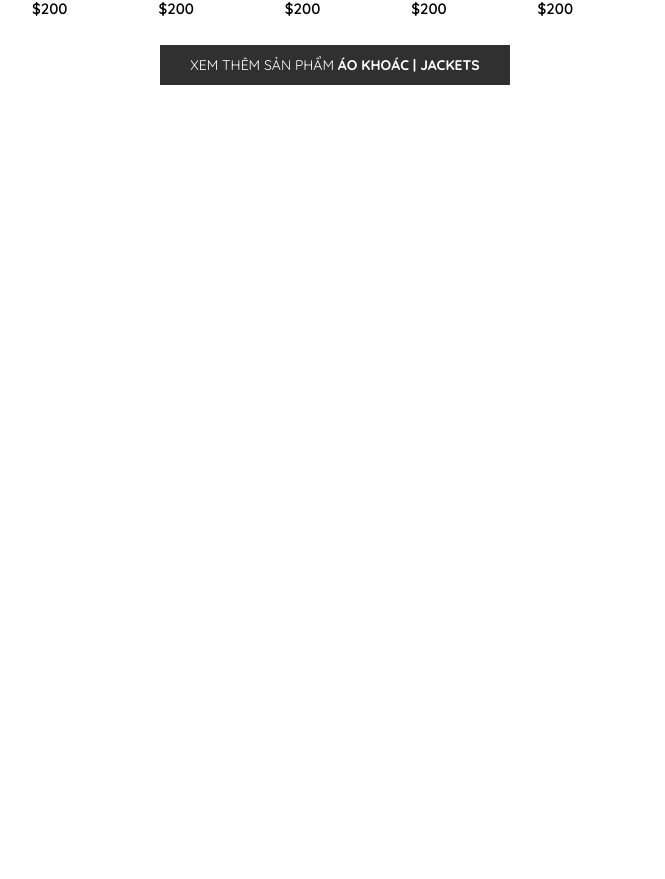
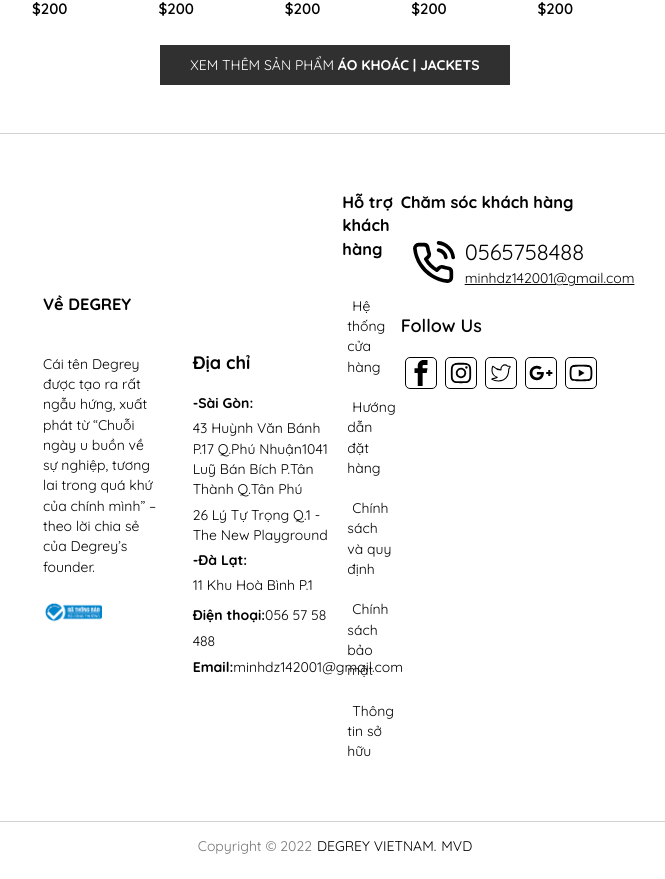
Before and after one commit to MVID14/Degrey_Reactjc, a React (Create React App) app: page / in a window 1280 px wide. Shown: the part 2214-3093 px from the top of the page, without its empty margins (305-970 px from the left). Before the commit the page ends 2347 px from the top, so only its background shows below. Built offline with nearby package versions, Linux system fonts and the light colour scheme; the HTML template or start-up script is replaced by a standard one.

Commit message:
finishHome

```diff
--- a/package.json
+++ b/package.json
@@ -9,6 +9,7 @@
     "react": "^18.2.0",
     "react-dom": "^18.2.0",
     "react-icons": "^4.6.0",
+    "react-router-dom": "^6.4.3",
     "react-scripts": "5.0.1",
     "sass": "^1.56.0",
     "web-vitals": "^2.1.4"
--- a/src/App.js
+++ b/src/App.js
@@ -1,16 +1,19 @@
 import React from 'react'
 import './app.css'
+import Footer from './components/Footer/Footer'
 import Home from './components/Home/Home.jsx'
 import Main from './components/Main/Main.jsx'
 import Navbar from "./components/Navbar/Navbar.jsx"
+import {BrowserRouter} from 'react-router-dom'
 
 const App = () => {
   return (
-    <>
+    <BrowserRouter>
       <Navbar/>
       <Home/>
       <Main/>
-    </>
+      <Footer/>
+    </BrowserRouter>
   )
 }
 
--- a/src/components/Footer/Footer.jsx
+++ b/src/components/Footer/Footer.jsx
@@ -1,9 +1,103 @@
 import React from 'react'
 import "./footer.scss"
 
+import {ImFacebook} from "react-icons/im"
+import {AiOutlineInstagram} from "react-icons/ai"
+import {CiTwitter} from "react-icons/ci"
+import {AiOutlineYoutube} from "react-icons/ai"
+import {AiOutlineGooglePlus} from "react-icons/ai"
+import {FiPhoneCall} from "react-icons/fi"
+
+
+
+//
+import img from "../../assets/img/logo_accept.webp"
+
+
 const Footer = () => {
   return (
-    <div>Footer</div>
+      <section className='footerSection'>
+        <footer className='mainFooter'>
+            <div className="footer container">
+              <div className="footerContent grid ">
+                <div className="footerContent_left ">
+                  <div className="footerContent_left_title">
+                      <h3>Về DEGREY</h3>
+                  </div>
+                  <div className="footerContent_left_content flex">
+                      <div className="footerContent_left_content_left">
+                        <p>Cái tên Degrey được tạo ra rất ngẫu hứng, xuất phát từ “Chuỗi ngày u buồn về sự nghiệp, tương lai trong quá khứ của chính mình” – theo lời chia sẻ của Degrey’s founder.</p>
+                        <img src={img} alt="" />
+                      </div>
+                      <div className="footerContent_left_content_right">
+                        <h6>Địa chỉ</h6>
+                        <div className="footerContent_left_content_right_address">
+                          <h6>-Sài Gòn:</h6>
+                          <p>43 Huỳnh Văn Bánh P.17 Q.Phú Nhuận1041 Luỹ Bán Bích P.Tân Thành Q.Tân Phú</p>
+                          <p>26 Lý Tự Trọng Q.1 - The New Playground</p>
+                          <h6>-Đà Lạt:</h6>
+                          <p>11 Khu Hoà Bình P.1</p>
+                          <span><b>Điện thoại:</b></span>
+                          <span>056 57 58 488 <br /></span>
+                          <span><b>Email:</b></span>
+                          <span>minhdz142001@gmail.com</span>
+                        </div>
+                      </div>
+                  </div>
+                </div>
+
+                <div className="footerContent_right flex ">
+                  <div className="footerContent_three flex  ">
+                      <div className="support_customer_title">
+                         <h3>Hỗ trợ khách hàng</h3>
+                        <div className="supportFooter__inner">
+                          <ul>
+                            <li><a href="">Hệ thống cửa hàng</a></li>
+                            <li><a href="">Hướng dẫn đặt hàng</a></li>
+                            <li><a href="">Chính sách và quy định</a></li>
+                            <li><a href="">Chính sách bảo mật</a></li>
+                            <li><a href="">Thông tin sở hữu</a></li>
+                          </ul>
+                        </div>
+                      </div>
+                    </div>
+                  <div className="footerContent_three flex">
+                      <div className="customer_care_title">
+                        <h3>Chăm sóc khách hàng</h3>
+                        <div className="customerCareFooter__inner">
+                          <div className="customerCareFooter__inner__contact flex">
+                                {/* <div className="customerCareFooter__inner__contact_icon">
+                                </div> */}
+                                <FiPhoneCall className="icon"/>
+                                <div className="customerCareFooter__inner__contact_content">
+                                  <p>0565758488</p>
+                                  <u typeof='email'>minhdz142001@gmail.com</u>
+                                </div>
+                          </div>
+                        </div>
+                        <div className="customerCareFooter__inner__social">
+                            <div className="customerCareFooter__inner__social_title">
+                              <p>Follow Us</p>
+                            </div>
+                            <ImFacebook className='icon'/>
+                            <AiOutlineInstagram className='icon'/>
+                            <CiTwitter className='icon'/>
+                            <AiOutlineGooglePlus className='icon'/>
+                            <AiOutlineYoutube className='icon'/>
+                        </div>
+                        </div>
+                  </div>
+                </div>
+              </div>
+            </div>
+        </footer>
+        <div className="footerFooter container flex">
+          <p>Copyright © 2022
+          <a href="https://degrey.vn/?fbclid=IwAR1DMRsHT1TyEnlxmqd0_N6Aoku2PbU-XlIWRIVOXPQcLWOztWdirePz9Bs">DEGREY VIETNAM.</a>
+          <a href="">MVD</a>
+          </p>
+        </div>
+      </section>
   )
 }
 
--- a/src/components/Footer/footer.scss
+++ b/src/components/Footer/footer.scss
@@ -0,0 +1,148 @@
+
+    .footer{
+        width: 100%;
+        height: 100%;
+        color: black;
+        border-top: 1px solid #D0D0D0;
+        border-bottom: 1px solid #D0D0D0;
+
+        .footerContent{
+            width: 100%;
+            height: 100%;
+            background: white;
+            padding: 40px 20px;
+            grid-template-columns: repeat(2, 1fr) ;
+
+            .footerContent_left{
+                width: 100%;
+                .footerContent_left_title{
+                }
+                .footerContent_left_content{
+                    width: 100%;
+                    height: 100%;
+                    gap: 2rem;
+                    .footerContent_left_content_left{
+                        width: 50%;
+                        height: 100%;
+                        p{
+                            font-size: 14px;
+                            margin-top: -30px;
+                        }
+                        img{
+                            margin-top: 10px;
+                            width: 50%;
+                        }
+                    }
+
+                    .footerContent_left_content_right{
+                        width: 50%;
+                        font-size: 18px;
+                        margin: 0;
+                        h6{
+                            margin: 17px 0px;
+                            font-size: 18px;
+                        }
+                        .footerContent_left_content_right_address{
+
+                            h6{
+                                margin: 0;
+                                font-size: 14px;
+                            }
+                            p{
+                                font-size: 14px;
+                                margin: 5px 0;
+                            }
+                            span{
+                                font-size: 14px;
+                            }
+                        }
+                    }
+                }
+            }
+
+            .footerContent_right{
+                width: 100%;
+                height: 100%;
+                .footerContent_three{
+                    width: 100%;
+                    height: 100%;
+                    display: flex;
+                    flex-direction: column;
+                    .support_customer_title{
+
+                        .supportFooter__inner{
+
+                            ul{
+                                margin-top: 34px;
+                                li{
+                                    margin: 20px 5px;
+
+                                    a{
+                                        padding: 5px;
+
+                                        &:hover{
+                                            cursor: pointer;
+                                            opacity: 0.8;
+                                        }
+                                    }
+                                }
+                            }
+                        }
+                    }
+
+                    .customer_care_title{
+
+                        .customerCareFooter__inner{
+
+                            .customerCareFooter__inner__contact{
+
+                                .icon{
+                                    font-size: 4rem;
+                                    padding: 10px;
+                                }
+                            }
+                            .customerCareFooter__inner__contact_content{
+
+
+                                p{
+                                    margin: 0;
+                                    font-size: 22px;
+                                }
+                                u{
+                                    font-size: 14px;
+                                }
+                            }
+                        }
+                        .customerCareFooter__inner__social{
+
+                            p{
+                                font-size: 18px;
+                                font-weight: 600;
+                            }
+                            .icon{
+                                font-size: 2rem;
+                                margin: 0 4px;
+                                border: 1px solid black    ;
+                                padding: 2px;
+                                border-radius: 5px;
+                                &:hover{
+                                    background-color: black;
+                                    color: white;
+                                }
+                            }
+                        }
+                    }
+                }
+            }
+        }
+    }
+
+    .footerFooter{
+        justify-content: center;
+        color: #767676;
+        font-size: 14px;
+
+        a{
+            margin-left: 5px;
+        }
+    }
```
Also changed, not shown: src/assets/img/logo_accept.webp (added), 1 other file (tests, documents, lock files or other folders).
